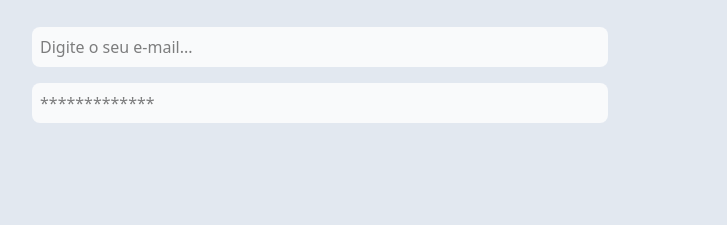
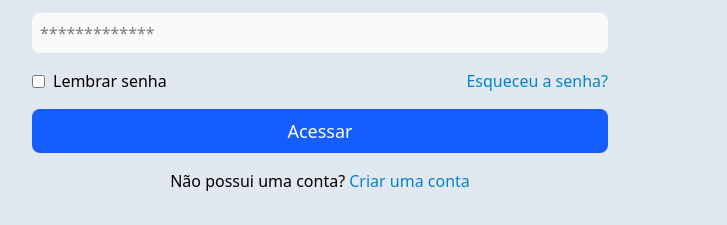
Before and after one commit to sampaiogabriel/login-page, a website: page index.html in a window 1280 px wide. Shown: the part 447-672 px from the top of the page, without its empty margins (8-735 px from the left). Drawn offline with Linux system fonts and the light colour scheme.

Commit message:
add cta and remember password

```diff
--- a/index.html
+++ b/index.html
@@ -35,6 +35,32 @@
             placeholder="*************"
             class="w-full p-2 rounded-lg outline-none bg-gray-50 focus:bg-white"
           />
+
+          <div class="w-full flex items-center justify-between">
+            <div class="flex items-center gap-2">
+              <input type="checkbox" name="" id="" />
+              <label for="" class="font-medium">Lembrar senha</label>
+            </div>
+
+            <a href="#" class="text-sky-600 hover:text-sky-500 duration:300">
+              Esqueceu a senha?
+            </a>
+          </div>
+
+          <button
+            class="w-full bg-blue-600 p-2 rounded-lg text-white text-lg font-medium hover:bg-blue-500 duration-200 cursor-pointer"
+          >
+            Acessar
+          </button>
+
+          <p>
+            Não possui uma conta?
+            <a
+              href="#"
+              class="font-medium text-sky-600 hover:text-sky-500 duration-200"
+              >Criar uma conta</a
+            >
+          </p>
         </div>
       </section>
 
```
Also changed, not shown: styles/output.css.
